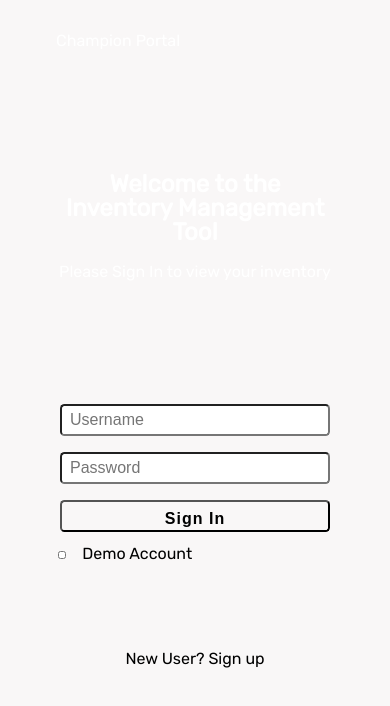
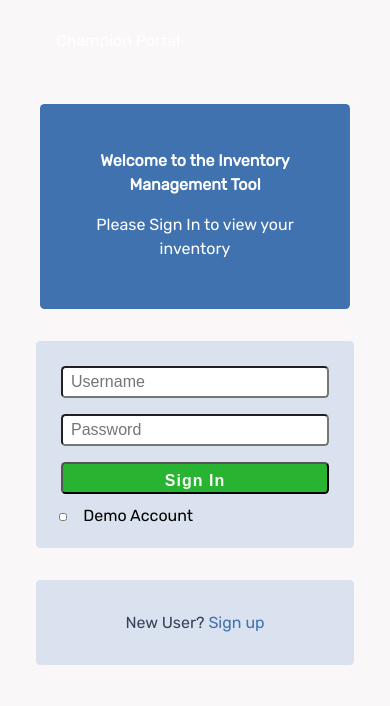
Before and after one commit to khriskempis/inventoryManagement, a website: page public/signIn/signIn.html in a window 390 px wide. Drawn offline with nearby package versions, Linux system fonts and the light colour scheme.

Commit message:
updated responsive design

```diff
--- a/public/css/pages/_landing.scss
+++ b/public/css/pages/_landing.scss
@@ -51,8 +51,8 @@
     }
 
     @include respond-to(large-screens){
+      margin-top: 10rem;
       font-size: 4rem;
-      margin-top: 10rem;
     }
   }
 
--- a/public/css/pages/_sign-in.scss
+++ b/public/css/pages/_sign-in.scss
@@ -1,18 +1,30 @@
 .sign-in-welcome-message,
 .welcome-message {
-  background-color: var(--blue-bg-color);
-}
-
-.sign-in-welcome-message h2 {
-  margin-bottom: 1rem;
+  background-color: $blue-bg-color;
 }
 
 .sign-in-welcome-message {
   color: white;
   text-align: center;
   line-height: 1.5rem;
-  padding: 3rem;
-  margin-top: 1rem;
+  padding: 2rem;
+  margin: 1rem 2rem;
+
+  h2 {
+    margin-bottom: 1rem;
+    font-size: 1rem;
+
+    @include respond-to(medium-screens){
+      font-size: 1.2rem;
+    }
+  }
+
+  @include respond-to(medium-screens){
+    margin: 2rem auto;
+    width: 80%;
+    max-width: 450px;
+		padding: 2rem;
+	}
 }
 
 .js-sign-up,
@@ -35,8 +47,9 @@
 .sign-up,
 .sign-in {
   width: 50%;
+  max-width: 450px;
   margin: 0 auto;
-  border: 1px solid var(--med-blue-bg-color);
+  border: 1px solid $med-blue-bg-color;
   padding: 1rem;
   margin-top: 2rem;
 }
@@ -49,11 +62,11 @@
 .sign-in,
 .new-user-signup,
 .sign-up {
-  background-color: var(--med-blue-bg-color)
+  background-color: $med-blue-bg-color;
 }
 
 .sign-up {
-  margin-top: 1remd;
+  margin-top: 1rem;
 }
 
 .sign-up input,
@@ -74,25 +87,26 @@
 
 .sign-up button,
 .sign-in button {
-color: var(--off-white-bg-color);
+color: $off-white-bg-color;
 letter-spacing: 1px;
 font-weight: bold;
-background-color: var(--success-color)
+background-color: $success-color;
 }
 
 .new-user-signup {
-  border: 1px solid var(--med-blue-bg-color);
+  border: 1px solid $med-blue-bg-color;
   margin-top: 2rem;
   padding: 1rem;
   width: 85%;
+  max-width: 450px;
 }
 
 .new-user-signup {
-  color: var(--dark-blue-bg-color);
+  color: $dark-blue-bg-color;
 }
 
 .new-user-signup a {
-  color: var(--blue-bg-color);
+  color: $blue-bg-color;
 }
 
 .sign-up label,
@@ -111,11 +125,3 @@ background-color: var(--success-color)
 .demo-account-label {
   padding-top: 1.3%;
 }
-
-@media only screen and (min-width: 640px){
-  .sign-in-welcome-message {
-    margin: 4rem auto;
-		width: 50%;
-		padding: 2rem;
-	}
-}
```
Also changed, not shown: public/css/main.css, 1 other file.
